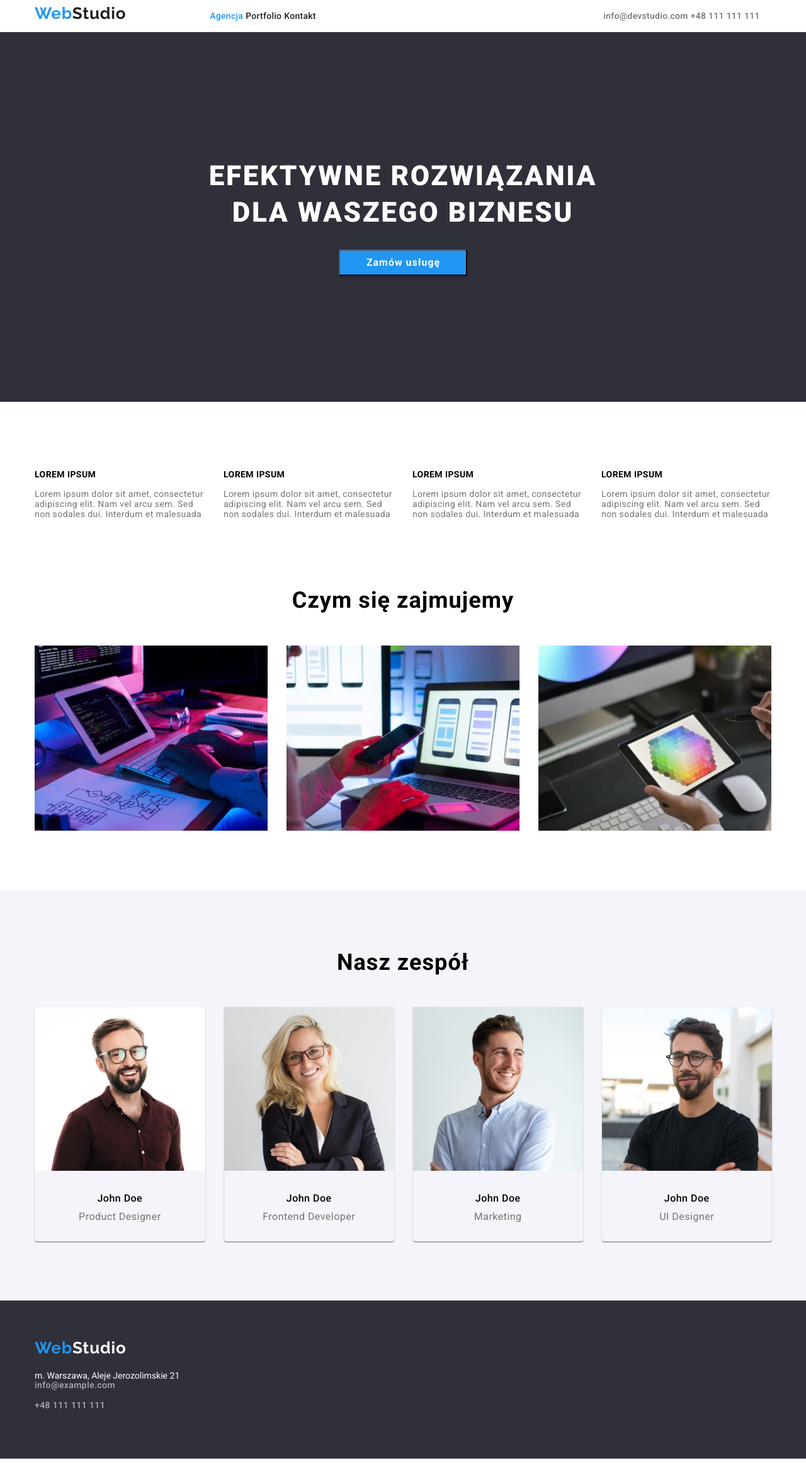
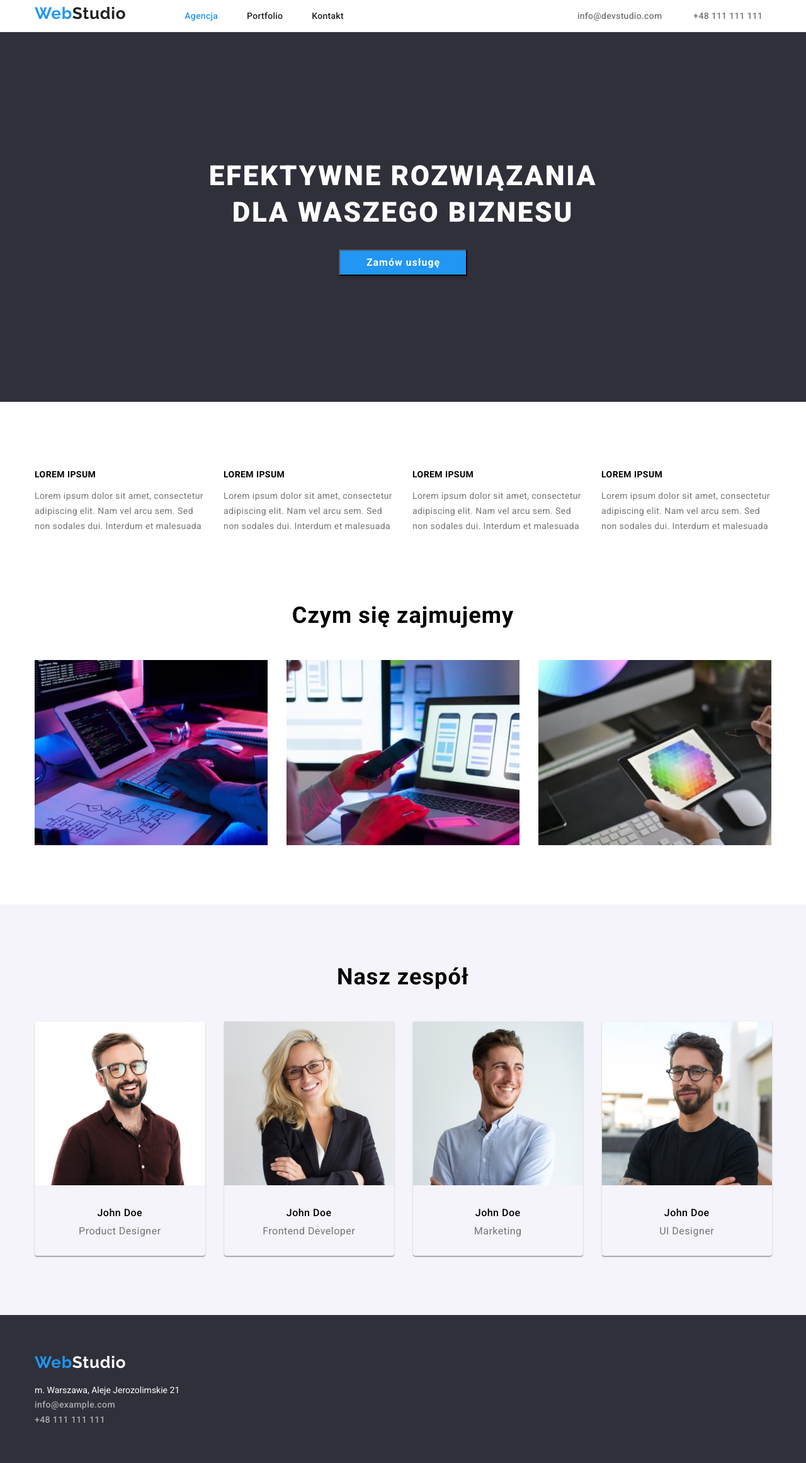
Before and after one commit to tomaszjot/goit-markup-hw-03, a plain HTML site: page index.html in a window 1280 px wide. Shown: the whole page at 63% size. Drawn offline with nearby package versions, Linux system fonts and the light colour scheme.

Commit message:
init hw 3

```diff
--- a/css/styles.css
+++ b/css/styles.css
@@ -4,14 +4,17 @@
   box-sizing: border-box;
 }
 :root {
-  --brand-color: #212121;
+  --brand-color: #ffffff;
+}
+ul {
+  list-style: none;
 }
 .title {
   font-weight: 900;
   font-size: 44px;
   line-height: 1.3;
   text-align: center;
-  color: #ffffff;
+  color: var(--brand-color);
   letter-spacing: 0.06em;
   padding-left: 252px;
   padding-right: 252px;
@@ -35,22 +38,16 @@ body {
 }
 .logo-header {
   font-family: "Raleway";
-  font-weight: 700;
   font-size: 26px;
   line-height: 1.2;
   letter-spacing: 0.03em;
-  font-weight: bolder;
 }
 .logo-footer {
   font-family: "Raleway";
-  font-weight: 700;
   font-size: 26px;
   line-height: 1.2;
   letter-spacing: 0.03em;
-  color: #ffffff;
-  font-weight: bolder;
-  display: flex;
-  margin-bottom: 20px;
+  color: var(--brand-color);
 }
 .bg-our-team {
   background-color: #f5f4fa;
@@ -71,7 +68,7 @@ a:focus {
 .button:hover,
 .button:focus {
   background-color: #2196f3;
-  color: #ffffff;
+  color: var(--brand-color);
 }
 .button {
   font-weight: 500;
@@ -80,11 +77,12 @@ a:focus {
   line-height: 1.6;
   letter-spacing: 0.03em;
   border-radius: 4px;
-  width: 121px;
+  padding-left: 22px;
+  padding-right: 22px;
 }
 .button-order {
   font-weight: 700;
-  color: #ffffff;
+  color: var(--brand-color);
   background-color: #2196f3;
   box-shadow: 0px 4px 4px rgba(0, 0, 0, 0.15);
   letter-spacing: 0.06em;
@@ -93,17 +91,14 @@ a:focus {
   padding-left: 42px;
   padding-right: 41px;
   margin-top: 30px;
+  flex-basis: 200px;
 }
 .button-order:hover,
 .button-order:focus {
-  color: #ffffff;
+  color: var(--brand-color);
 }
-
 .hero {
   background-color: #2f303a;
-  display: flex;
-  flex-direction: column;
-  align-items: center;
   text-align: center;
   padding-top: 200px;
   padding-bottom: 200px;
@@ -129,6 +124,7 @@ a:focus {
   font-size: 14px;
   color: #757575;
   letter-spacing: 0.03em;
+  line-height: 1.7;
 }
 .names {
   font-weight: 500;
@@ -153,7 +149,7 @@ a:focus {
   margin-top: 4px;
 }
 footer {
-  color: #ffffff;
+  color: var(--brand-color);
   font-family: "Roboto";
   font-size: 14px;
 }
@@ -161,11 +157,8 @@ footer {
   color: #ffffff99;
   letter-spacing: 0.03em;
 }
-.background {
+.h-border {
   border-bottom: 1px solid #ececec;
-}
-.unordered-list {
-  list-style: none;
 }
 .card {
   box-shadow: 0px 1px 3px rgba(0, 0, 0, 0.12), 0px 1px 1px rgba(0, 0, 0, 0.14),
@@ -187,10 +180,14 @@ footer {
   font-style: normal;
   display: flex;
   flex-direction: column;
+  margin-top: 20px;
+  gap: 8px;
 }
 .container {
   width: 1200px;
   margin: auto;
+  padding-left: 15px;
+  padding-right: 15px;
 }
 .section {
   padding-top: 94px;
@@ -199,50 +196,54 @@ footer {
 .section-footer {
   background-color: #2f303a;
 }
-.position {
+.link-placement {
   display: inline;
 }
-.position2 {
+.link-placement2 {
   display: flex;
   margin-left: 371px;
+  gap: 50px;
+  padding: 0;
 }
 .flex {
   display: flex;
   margin-left: 93px;
-  flex-basis: 254px;
-  justify-content: space-between;
+  padding: 0;
+  gap: 46px;
+}
+.inline {
+  display: inline;
 }
 
 .column {
   flex-direction: column;
 }
-.display {
+.flex-grid-4 {
   display: flex;
-  flex-basis: 270px;
-  padding-left: 15px;
-  padding-right: 15px;
   padding-top: 94px;
+  padding-left: 0;
   margin: 0;
   gap: 30px;
+}
+.flex-grid-4-item {
+  flex-basis: calc((100%-90px) / 4);
 }
 .products {
   display: flex;
   flex-wrap: wrap;
-  padding-left: 15px;
-  padding-right: 15px;
   padding-top: 50px;
+  padding-left: 0;
   margin: 0;
   gap: 30px;
 }
 .display-buttons {
   display: inline;
-  padding-left: 310px;
+  padding-left: 295px;
+  padding-right: 303px;
 }
 .header {
   display: flex;
   align-items: baseline;
-  padding-left: 15px;
-  padding-right: 27px;
   margin: auto;
 }
 .img-display {
@@ -250,8 +251,6 @@ footer {
   margin-top: 0;
   padding: 0;
   margin-bottom: 0;
-  padding-left: 15px;
-  padding-right: 15px;
   gap: 30px;
 }
 .img {
@@ -260,15 +259,11 @@ footer {
 .img-display2 {
   display: flex;
   gap: 30px;
-  padding-left: 15px;
-  padding-right: 15px;
   margin: 0;
+  padding: 0;
 }
 .img2 {
   flex-basis: 270px;
-}
-.h2-display {
-  flex-direction: column;
 }
 .no-gap {
   display: block;
@@ -284,9 +279,8 @@ footer {
   border: 1px solid #eeeeee;
 }
 .footer {
+  display: flex;
+  flex-direction: column;
   padding-bottom: 60px;
   padding-top: 60px;
-  margin: auto;
-  vertical-align: middle;
-  padding-left: 15px;
 }
--- a/index.html
+++ b/index.html
@@ -18,34 +18,30 @@
     <link rel="stylesheet" href="./css/styles.css" />
   </head>
   <body>
-    <header class="background">
+    <header class="h-border">
       <div class="header container">
-        <div>
         <a class="logo-header" href="index.html"
           ><span class="logo">Web</span>Studio</a
         >
-        </div>
-        <div class="flex">
         <nav>
-            <ul class="unordered-list">
+          <ul class="flex">
             <li class="active"><a class="active" href="#">Agencja</a></li>
-              <li class="position"><a href="portfolio.html">Portfolio</a></li>
-              <li class="position"><a href="#">Kontakt</a></li>
+            <li class="link-placement">
+              <a href="portfolio.html">Portfolio</a>
+            </li>
+            <li class="link-placement"><a href="#">Kontakt</a></li>
           </ul>
         </nav>
-        </div>
-        <div class="position2">
-          <ul class="unordered-list">
-            <li class="position">
+        <ul class="link-placement2">
+          <li class="placement">
             <a class="link" href="mailto:info@devstudio.com"
               >info@devstudio.com</a
             >
           </li>
-            <li class="position">
+          <li class="placement">
             <a class="link" href="tel:+48111111111">+48 111 111 111</a>
           </li>
         </ul>
-        </div>
       </div>
     </header>
     <main>
@@ -59,29 +55,29 @@
       <!--Nasze atuty-->
       <section>
         <div class="container lorem">
-          <ul class="unordered-list display">
-            <li>
+          <ul class="flex-grid-4">
+            <li class="flex-grid-4-item">
               <h3 class="title-h3">LOREM IPSUM</h3>
               <p class="text">
                 Lorem ipsum dolor sit amet, consectetur adipiscing elit. Nam vel
                 arcu sem. Sed non sodales dui. Interdum et malesuada
               </p>
             </li>
-            <li>
+            <li class="flex-grid-4-item">
               <h3 class="title-h3">LOREM IPSUM</h3>
               <p class="text">
                 Lorem ipsum dolor sit amet, consectetur adipiscing elit. Nam vel
                 arcu sem. Sed non sodales dui. Interdum et malesuada
               </p>
             </li>
-            <li>
+            <li class="flex-grid-4-item">
               <h3 class="title-h3">LOREM IPSUM</h3>
               <p class="text">
                 Lorem ipsum dolor sit amet, consectetur adipiscing elit. Nam vel
                 arcu sem. Sed non sodales dui. Interdum et malesuada
               </p>
             </li>
-            <li>
+            <li class="flex-grid-4-item">
               <h3 class="title-h3">LOREM IPSUM</h3>
               <p class="text">
                 Lorem ipsum dolor sit amet, consectetur adipiscing elit. Nam vel
@@ -92,7 +88,7 @@
         </div>
       </section>
       <!--Czym się zajmujemy-->
-      <section class="h2-display section">
+      <section class="section">
         <div class="container">
           <h2 class="title-h2">Czym się zajmujemy</h2>
           <div class="img-display">
@@ -100,7 +96,7 @@
               class="img"
               src="images/programmer_working.jpg"
               alt="Programista pracuje przy biurku"
-              width="370"
+
               height="294"
             />
 
@@ -108,7 +104,6 @@
               class="img"
               src="images/designers_are_developing.jpg"
               alt="Tworzenie aplikacji na smartfony"
-              width="370"
               height="294"
             />
 
@@ -116,17 +111,17 @@
               class="img"
               src="images/artist_web_design.jpg"
               alt="projekt strony internetowej z tabletem graficznym do wyboru kolorów"
-              width="370"
+
               height="294"
             />
           </div>
         </div>
       </section>
       <!--Nasz zespół-->
-      <section class="bg-our-team h2-display section">
+      <section class="bg-our-team section">
         <div class="container">
           <h2 class="title-h2">Nasz zespół</h2>
-          <ul class="unordered-list img-display2">
+          <ul class="img-display2">
             <li class="img2">
               <figure class="card">
                 <img
@@ -181,11 +176,9 @@
           ><span class="logo">Web</span>Studio</a
         >
         <address class="adress-style">
-          m. Warszawa, Aleje Jerozolimskie 21 <br />
-          <a class="adress" href="mailto:info@example.com">info@example.com</a
-          ><br />
+          m. Warszawa, Aleje Jerozolimskie 21
+          <a class="adress" href="mailto:info@example.com">info@example.com</a>
           <a class="adress" href="tel:+48111111111">+48 111 111 111</a>
-          <br />
         </address>
       </div>
     </footer>
```
Also changed, not shown: portfolio.html (+13 -26 lines). Lines whose indentation alone changed are shown as unchanged.
